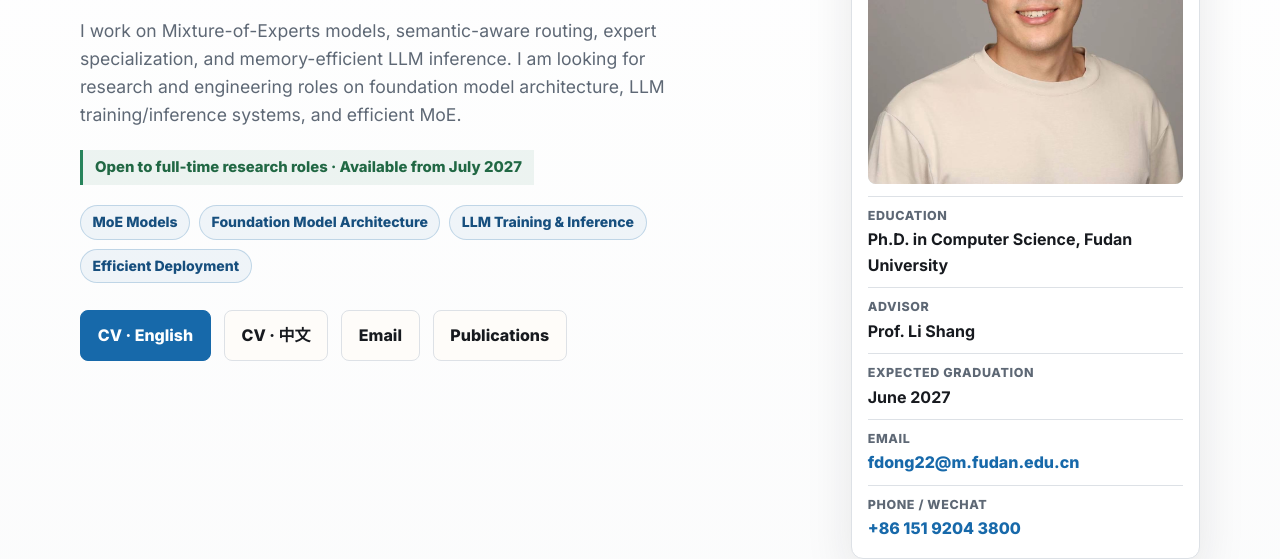
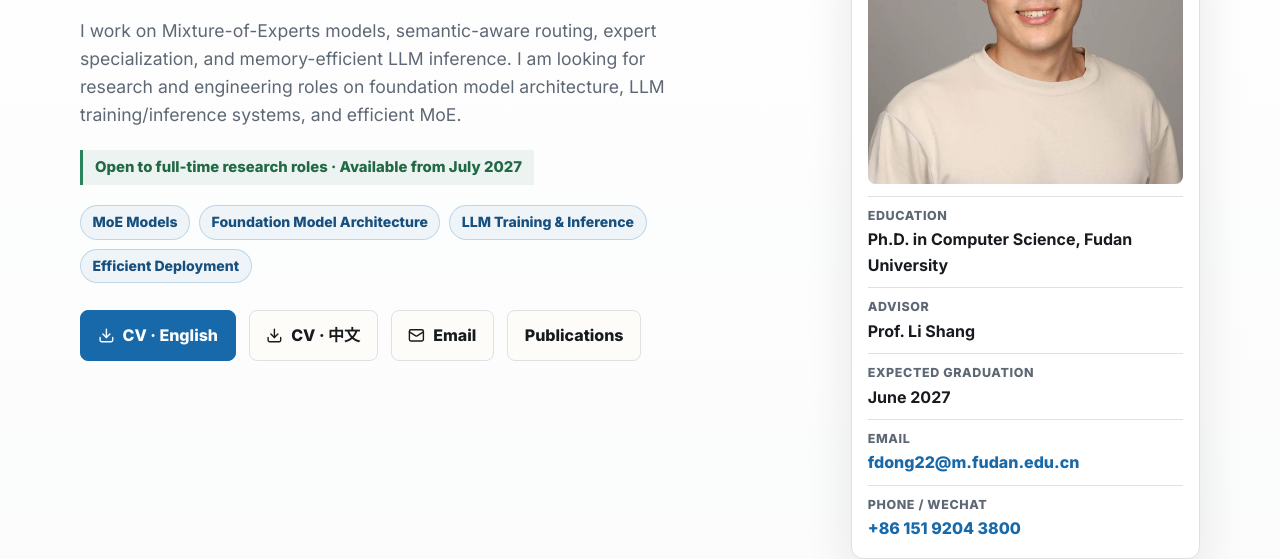
Before and after one commit to Frandium/frandium.github.io, a plain HTML site: page index.html in a window 1280 px wide. Shown: the part 274-833 px from the top of the page. Drawn offline with Linux system fonts and the light colour scheme.

Commit message:
Add action icons to contact buttons

```diff
--- a/index.html
+++ b/index.html
@@ -61,15 +61,33 @@
               class="button primary"
               href="assets/Fang_Dong_CV_EN.pdf"
               download="Fang_Dong_CV_EN.pdf"
-              data-i18n="button.cvEnglish"
-            >CV · English</a>
+            >
+              <svg class="button-icon" viewBox="0 0 24 24" aria-hidden="true" focusable="false">
+                <path d="M21 15v4a2 2 0 0 1-2 2H5a2 2 0 0 1-2-2v-4"></path>
+                <polyline points="7 10 12 15 17 10"></polyline>
+                <line x1="12" x2="12" y1="15" y2="3"></line>
+              </svg>
+              <span data-i18n="button.cvEnglish">CV · English</span>
+            </a>
             <a
               class="button"
               href="assets/Fang_Dong_CV_CN.pdf"
               download="Fang_Dong_CV_CN.pdf"
-              data-i18n="button.cvChinese"
-            >CV · 中文</a>
-            <a class="button" href="mailto:fdong22@m.fudan.edu.cn" data-i18n="button.email">Email</a>
+            >
+              <svg class="button-icon" viewBox="0 0 24 24" aria-hidden="true" focusable="false">
+                <path d="M21 15v4a2 2 0 0 1-2 2H5a2 2 0 0 1-2-2v-4"></path>
+                <polyline points="7 10 12 15 17 10"></polyline>
+                <line x1="12" x2="12" y1="15" y2="3"></line>
+              </svg>
+              <span data-i18n="button.cvChinese">CV · 中文</span>
+            </a>
+            <a class="button" href="mailto:fdong22@m.fudan.edu.cn">
+              <svg class="button-icon" viewBox="0 0 24 24" aria-hidden="true" focusable="false">
+                <rect width="20" height="16" x="2" y="4" rx="2"></rect>
+                <path d="m22 7-8.97 5.7a1.94 1.94 0 0 1-2.06 0L2 7"></path>
+              </svg>
+              <span data-i18n="button.email">Email</span>
+            </a>
             <a class="button" href="#publications" data-i18n="button.publications">Publications</a>
           </div>
         </div>
@@ -286,9 +304,16 @@
         </div>
         <div class="contact-actions">
           <a class="button primary" href="mailto:fdong22@m.fudan.edu.cn">
-            fdong22@m.fudan.edu.cn
+            <svg class="button-icon" viewBox="0 0 24 24" aria-hidden="true" focusable="false">
+              <rect width="20" height="16" x="2" y="4" rx="2"></rect>
+              <path d="m22 7-8.97 5.7a1.94 1.94 0 0 1-2.06 0L2 7"></path>
+            </svg>
+            <span>fdong22@m.fudan.edu.cn</span>
           </a>
           <a class="button" href="tel:+8615192043800">
+            <svg class="button-icon" viewBox="0 0 24 24" aria-hidden="true" focusable="false">
+              <path d="M22 16.92v3a2 2 0 0 1-2.18 2 19.79 19.79 0 0 1-8.63-3.07 19.5 19.5 0 0 1-6-6A19.79 19.79 0 0 1 2.12 4.18 2 2 0 0 1 4.11 2h3a2 2 0 0 1 2 1.72c.13.96.36 1.9.69 2.8a2 2 0 0 1-.45 2.11L8.09 9.91a16 16 0 0 0 6 6l1.27-1.27a2 2 0 0 1 2.11-.45c.91.33 1.85.56 2.81.69A2 2 0 0 1 22 16.92z"></path>
+            </svg>
             <span data-i18n="contact.phoneLabel">Phone / WeChat</span>: +86 151 9204 3800
           </a>
         </div>
--- a/styles.css
+++ b/styles.css
@@ -227,6 +227,7 @@ h3 {
   min-height: 2.75rem;
   align-items: center;
   justify-content: center;
+  gap: 0.5rem;
   padding: 0.72rem 1.05rem;
   border: 1px solid var(--line);
   border-radius: 0.5rem;
@@ -234,6 +235,17 @@ h3 {
   color: var(--ink);
   font-weight: 750;
   text-decoration: none;
+}
+
+.button-icon {
+  width: 1.05rem;
+  height: 1.05rem;
+  flex: 0 0 auto;
+  fill: none;
+  stroke: currentColor;
+  stroke-width: 2;
+  stroke-linecap: round;
+  stroke-linejoin: round;
 }
 
 .button.primary {
```
